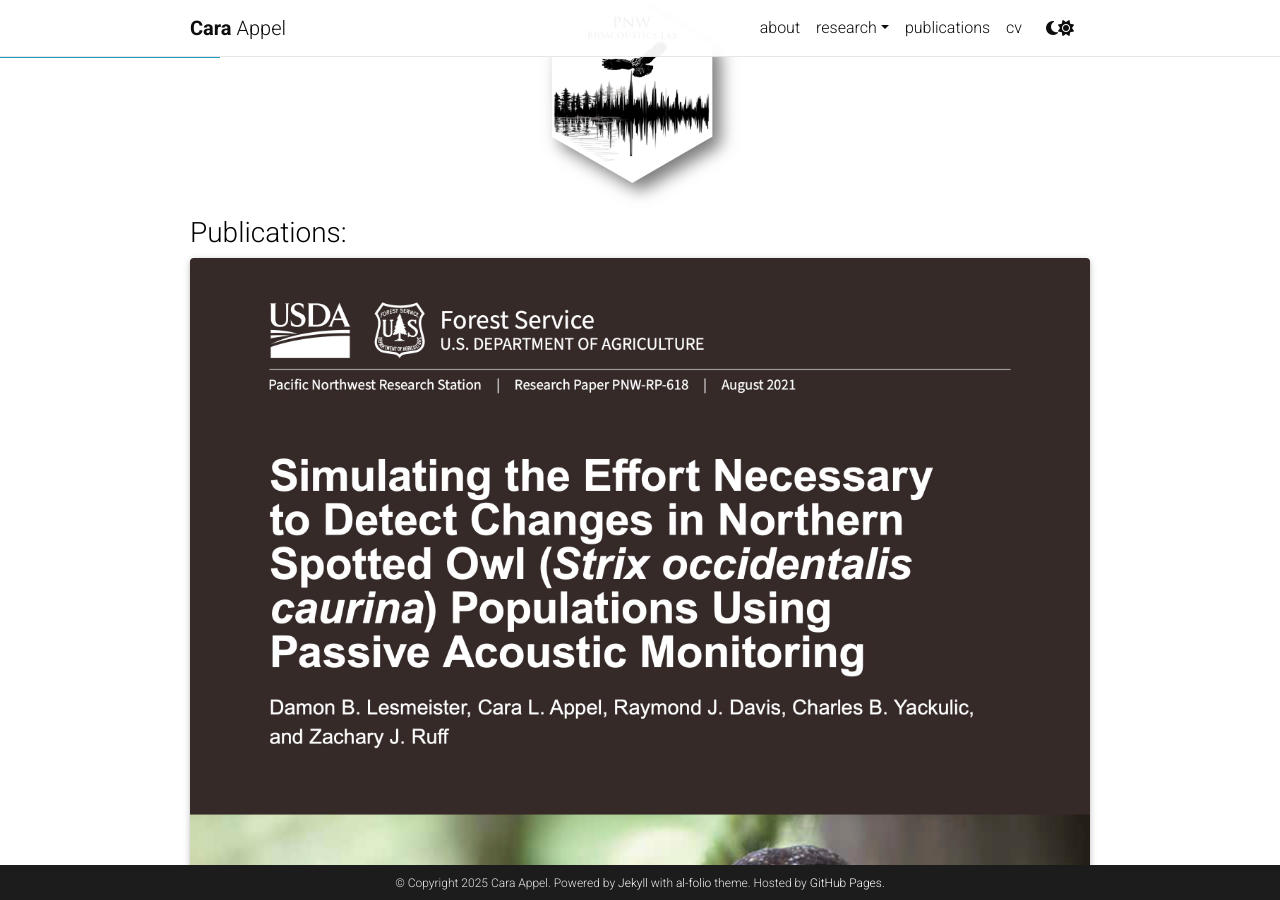
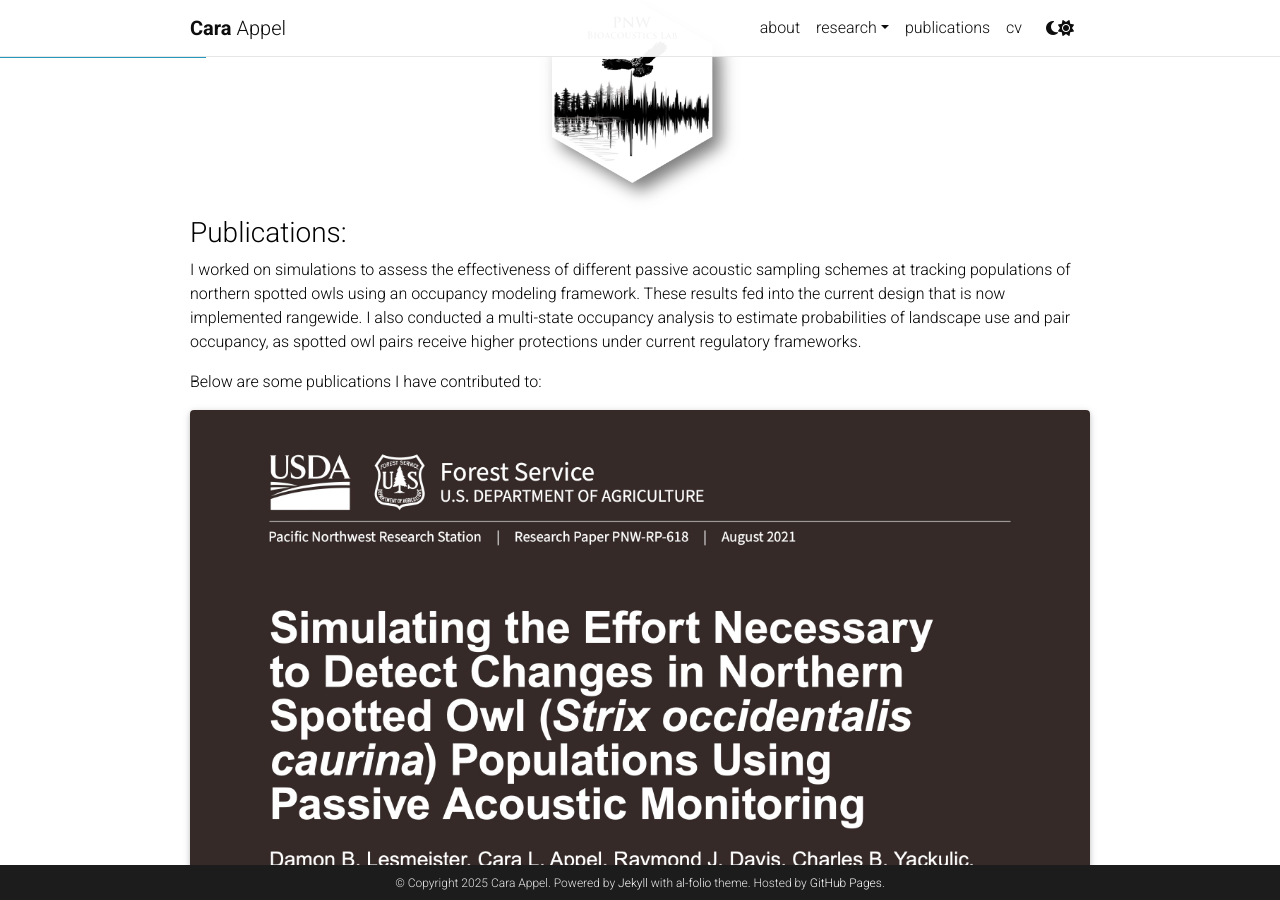
Before and after one commit to appelc/appelc.github.io, a Jekyll site: the page built from _projects/bioacoustics.md, in a window 1280 px wide and 900 px high, scrolled down 384 px. Built offline with Jekyll 4.4.1, drawn with Linux system fonts in a browser that asks for light colours; full-size pictures stand in for the smaller copies a plugin makes; comment, search, counter and statistics services are not loaded; a style sheet for code colours, icons or effects is not loaded.

Commit message:
Update bioacoustics.md with new publication details
Added details about publications and links to images

```diff
--- a/_projects/bioacoustics.md
+++ b/_projects/bioacoustics.md
@@ -18,27 +18,38 @@
 
 
 ### Publications:
+I worked on simulations to assess the effectiveness of different passive acoustic sampling schemes at tracking populations of northern spotted owls using an occupancy modeling framework. These results fed into the current design that is now implemented rangewide. I also conducted a multi-state occupancy analysis to estimate probabilities of landscape use and pair occupancy, as spotted owl pairs receive higher protections under current regulatory frameworks.
+
+Below are some publications I have contributed to:
 
 <div class="row">
     <div class="col-sm mt-3 mt-md-0">
-        {% include figure.html path="assets/img/simulations_cover.jpg" title="Lesmeister et al. 2021" class="img-fluid rounded z-depth-1" %}
+        <a href="https://research.fs.usda.gov/treesearch/62862" target="_blank">
+            {% include figure.html path="assets/img/simulations_cover.jpg" title="Lesmeister et al. 2021" class="img-fluid rounded z-depth-1" %}
+        </a>
     </div>
 </div>
 
 <div class="row">
     <div class="col-sm mt-3 mt-md-0">
+        <a href="https://esajournals.onlinelibrary.wiley.com/doi/full/10.1002/ecs2.4421" target="_blank">
         {% include figure.html path="assets/img/ecosphere_cover.png" title="Appel et al. 2023" class="img-fluid rounded z-depth-1" %}
+        </a>
     </div>
 </div>
 
 <div class="row">
     <div class="col-sm mt-3 mt-md-0">
+        <a href="https://www.sciencedirect.com/science/article/pii/S1470160X21000844" target="_blank">
         {% include figure.html path="assets/img/ruff_cover.png" title="Ruff et al. 2021" class="img-fluid rounded z-depth-1" %}
+        </a>
     </div>
 </div>
 
 <div class="row">
     <div class="col-sm mt-3 mt-md-0">
+        <a href="https://www.sciencedirect.com/science/article/pii/S1470160X22012882" target="_blank">
         {% include figure.html path="assets/img/weldy_cover.png" title="Weldy et al. 2023" class="img-fluid rounded z-depth-1" %}
+        </a>
     </div>
 </div>
```
